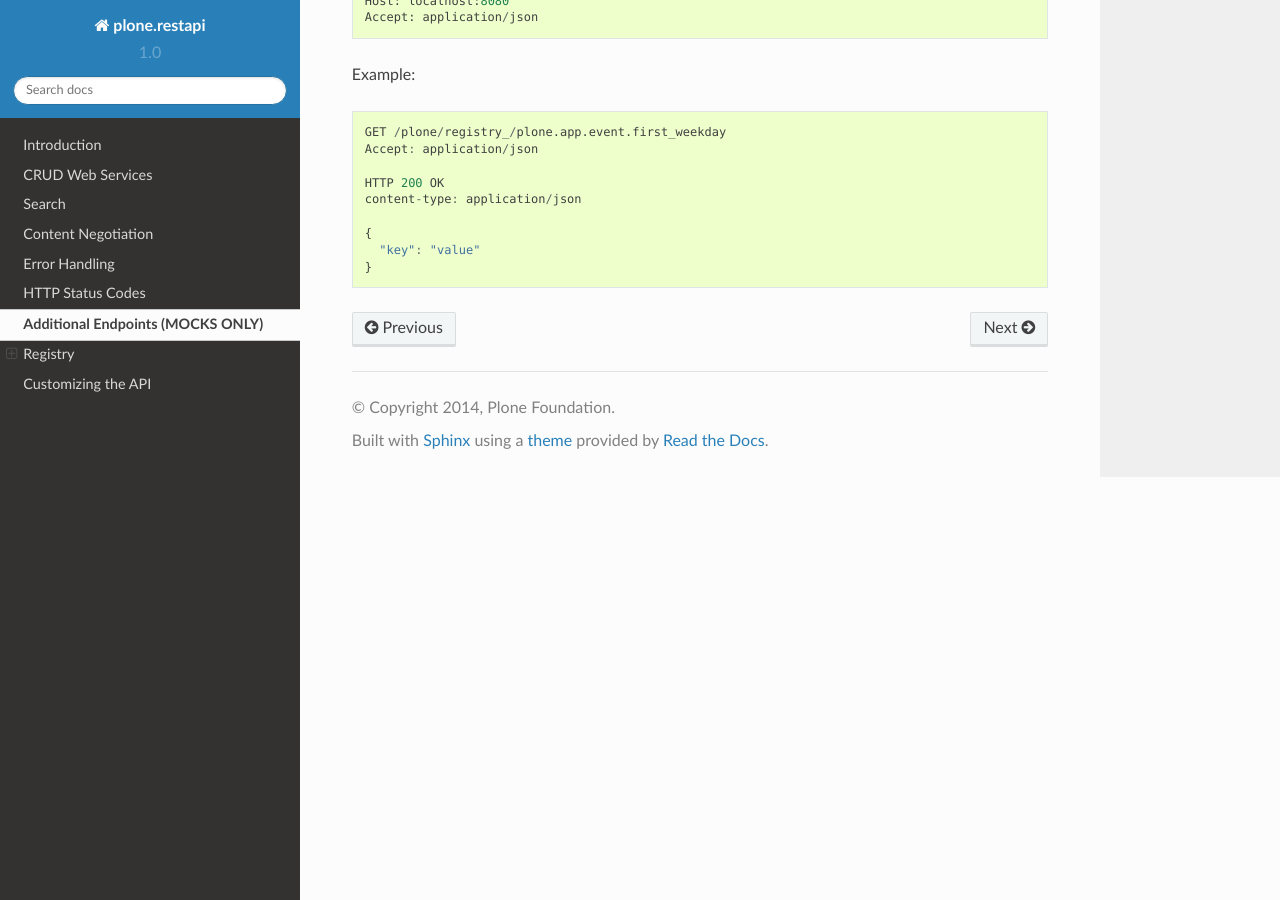
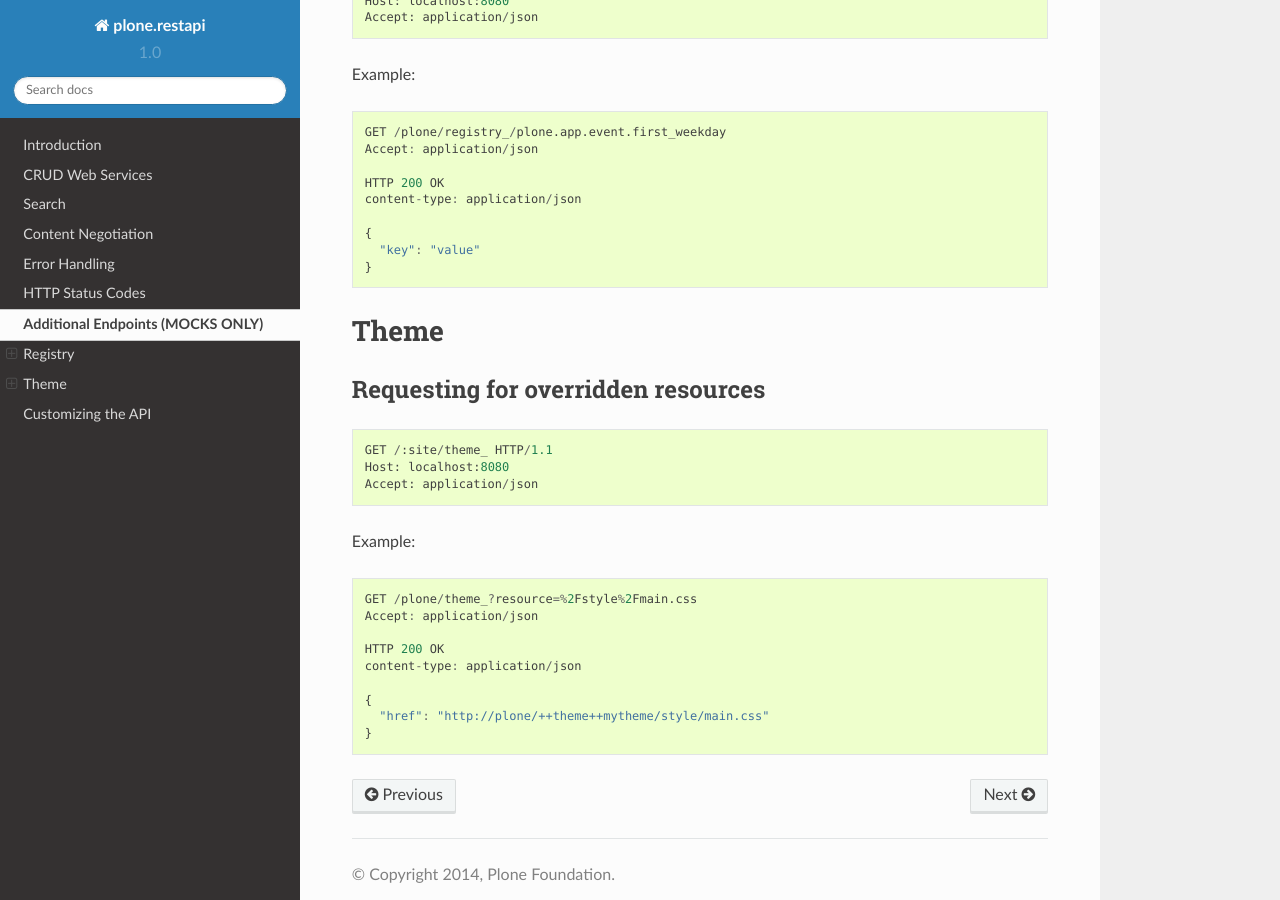
Before and after one commit to plone/plone.restapi, a Sphinx documentation site: the page built from docs/source/additional-endpoints.rst, in a window 1280 px wide and 900 px high, scrolled down 511 px. Built offline with Sphinx 7.4.7 and the Read the Docs theme 2.0.0, drawn with Linux system fonts in a browser that asks for light colours.

Commit message:
Add autogenerated doc and tests for theme (mocked) endpoint

```diff
--- /dev/null
+++ b/docs/source/_json/theme.json
@@ -0,0 +1,9 @@
+GET /plone/theme_?resource=%2Fstyle%2Fmain.css
+Accept: application/json
+
+HTTP 200 OK
+content-type: application/json
+
+{
+  "href": "http://plone/++theme++mytheme/style/main.css"
+}
--- a/docs/source/additional-endpoints.rst
+++ b/docs/source/additional-endpoints.rst
@@ -28,3 +28,20 @@ Example:
 
 .. literalinclude:: _json/registry.json
    :language: js
+
+Theme
+========
+
+Requesting for overridden resources
+-----------------------------------
+
+.. code::
+
+  GET /:site/theme_ HTTP/1.1
+  Host: localhost:8080
+  Accept: application/json
+
+Example:
+
+.. literalinclude:: _json/theme.json
+  :language: js
```
Also changed, not shown: 2 other files.
